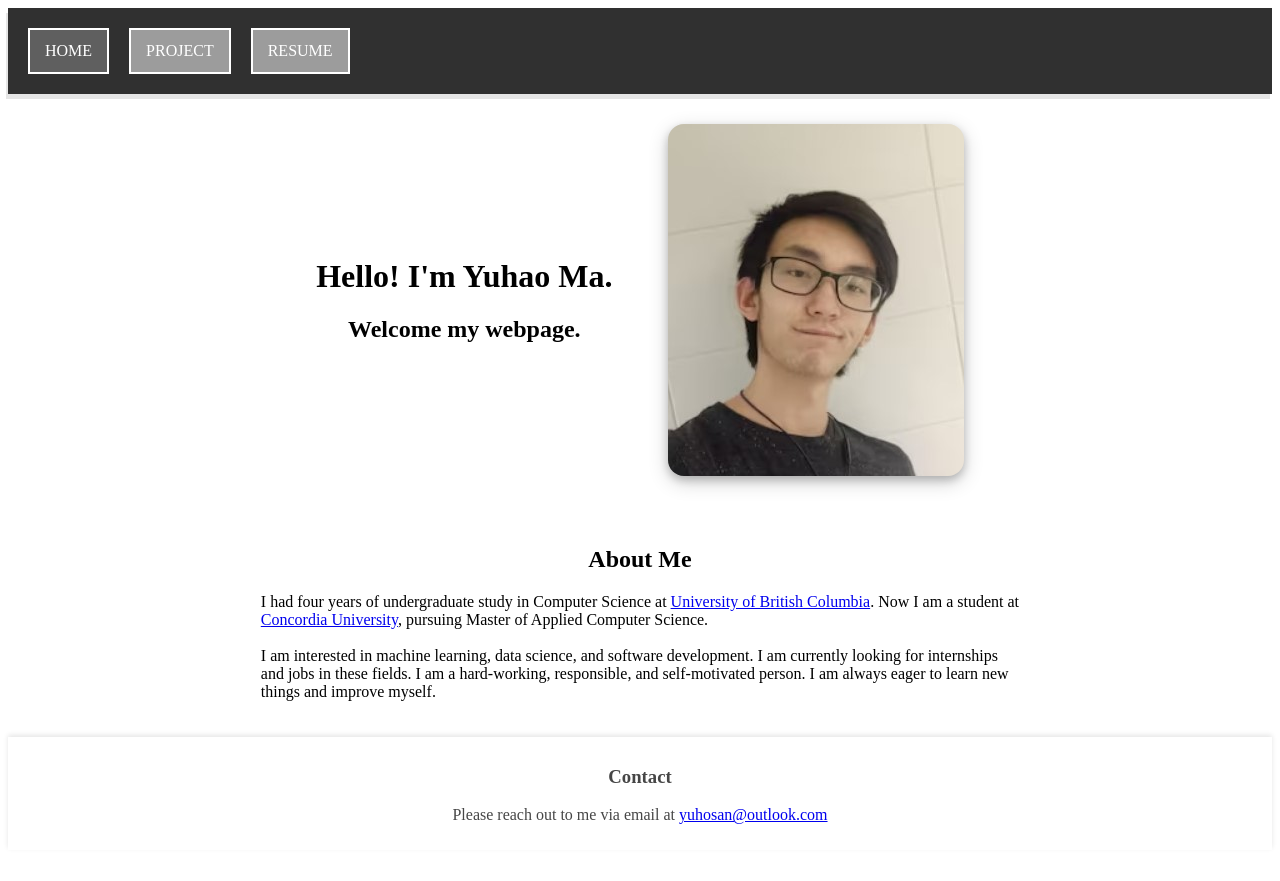
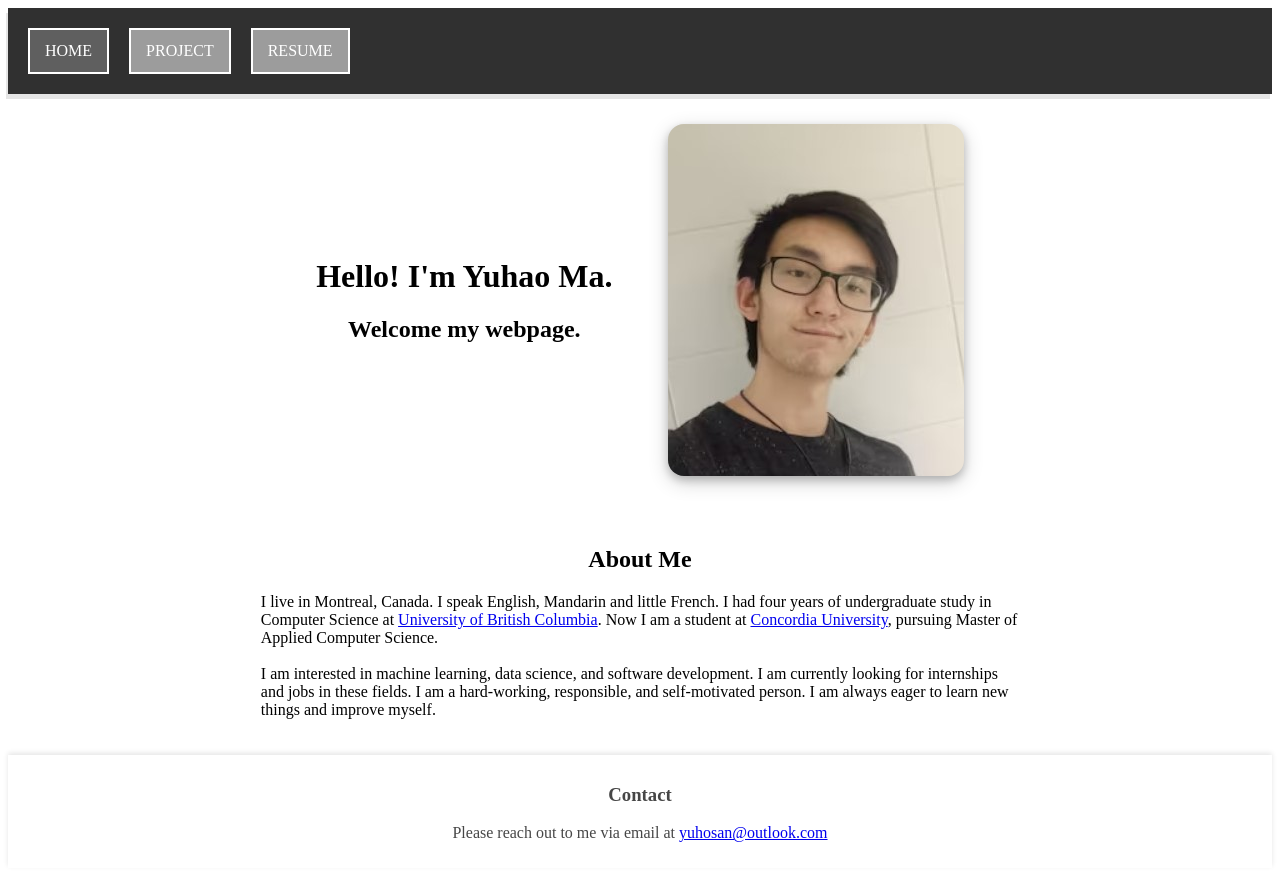
Before and after one commit to WelkinMario/WelkinMario.github.io, a Jekyll site: the page built from index.html, in a window 1280 px wide. Shown: the top 881 px of the page. Built offline with Jekyll 4.4.1, drawn with Linux system fonts in a browser that asks for light colours.

Commit message:
Update intro

```diff
--- a/index.html
+++ b/index.html
@@ -13,7 +13,7 @@ layout: default
 <div class="about content">
     <h2>About Me</h2>
     <p style="text-align: left;">
-        I had four years of undergraduate study in Computer Science at <a href="https://www.ubc.ca/">University of British Columbia</a>. Now I am a student at
+        I live in Montreal, Canada. I speak English, Mandarin and little French. I had four years of undergraduate study in Computer Science at <a href="https://www.ubc.ca/">University of British Columbia</a>. Now I am a student at
         <a href="https://www.concordia.ca/">Concordia University</a>, pursuing Master of Applied Computer Science.<br><br>
         I am interested in machine learning, data science, and software development. I am currently looking for internships and jobs in these fields.
         I am a hard-working, responsible, and self-motivated person. I am always eager to learn new things and improve myself.
```
